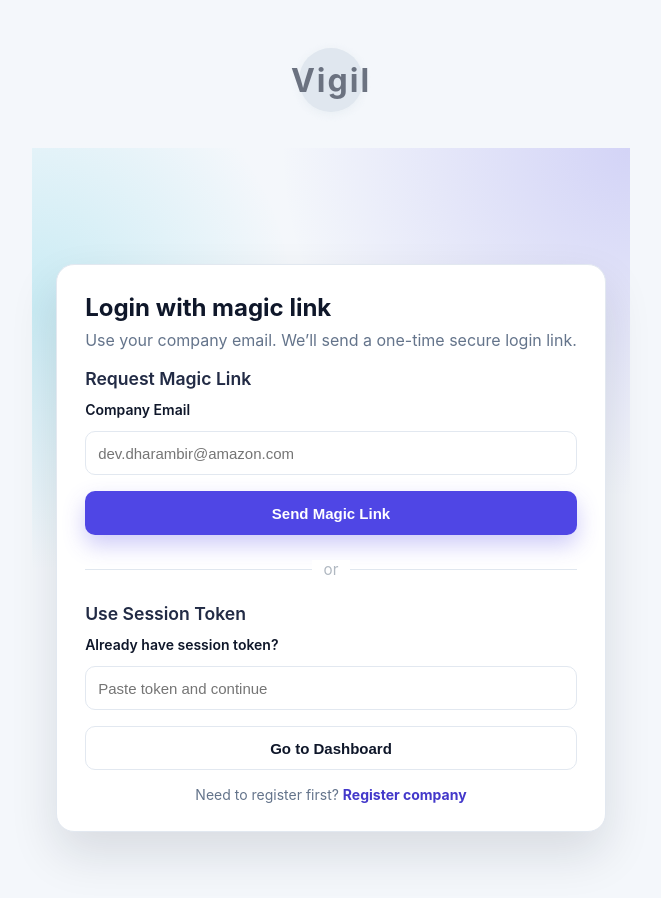
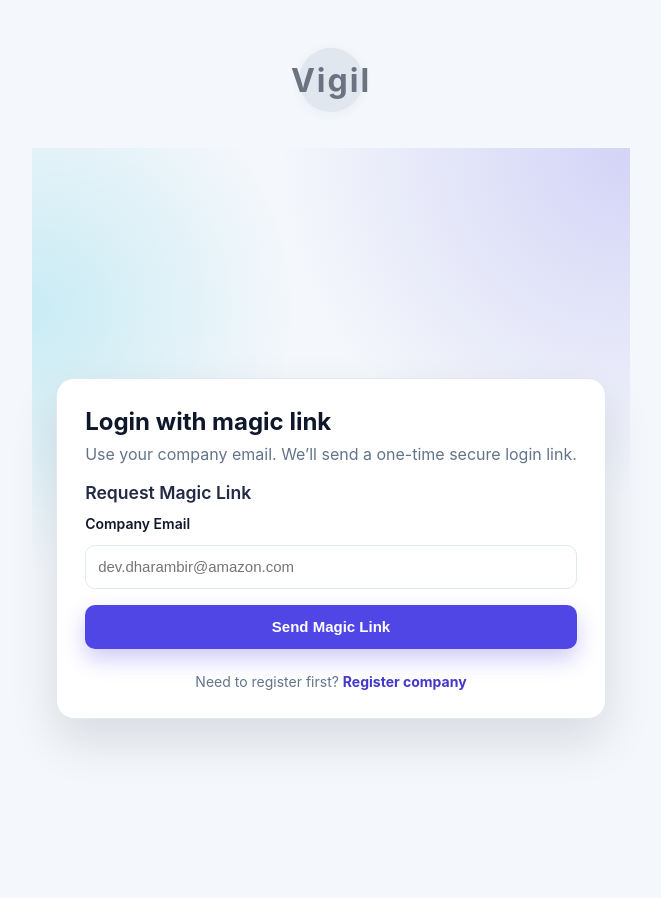
Before and after one commit to DharambirAgrawal/GSU_TECH_03132026, a React (Vite) app in the folder client/: page /login in a window 1280 px wide. Shown: the top 898 px of the page, without its empty margins (309-970 px from the left). Built offline with nearby package versions, Linux system fonts and the light colour scheme; no server answers.

Commit message:
Update LoginPage navigation and remove session token form

```diff
--- a/client/src/features/auth/pages/LoginPage.jsx
+++ b/client/src/features/auth/pages/LoginPage.jsx
@@ -30,7 +30,7 @@ export default function LoginPage() {
 
   useEffect(() => {
     if (getSessionToken()) {
-      navigate(ROUTES.dashboard, { replace: true });
+      navigate(ROUTES.login, { replace: true });
     }
   }, [navigate]);
 
@@ -98,24 +98,7 @@ export default function LoginPage() {
             </button>
           </form>
         </div>
-        <div className="form-divider">
-          <span>or</span>
-          <hr />
-        </div>
-        <div className="form-section">
-          <h3 className="form-section-title">Use Session Token</h3>
-          <form className="form token-form" onSubmit={onSubmitToken}>
-            <label>
-              Already have session token?
-              <input
-                value={sessionToken}
-                placeholder="Paste token and continue"
-                onChange={(event) => setSessionTokenInput(event.target.value)}
-              />
-            </label>
-            <button className="btn btn-secondary" type="submit">Go to Dashboard</button>
-          </form>
-        </div>
+        {/* <button className="btn btn-secondary" type="submit">Go to Dashboard</button> */}
         <p className="route-cta">
           Need to register first? <Link to={ROUTES.register}>Register company</Link>
         </p>
```
